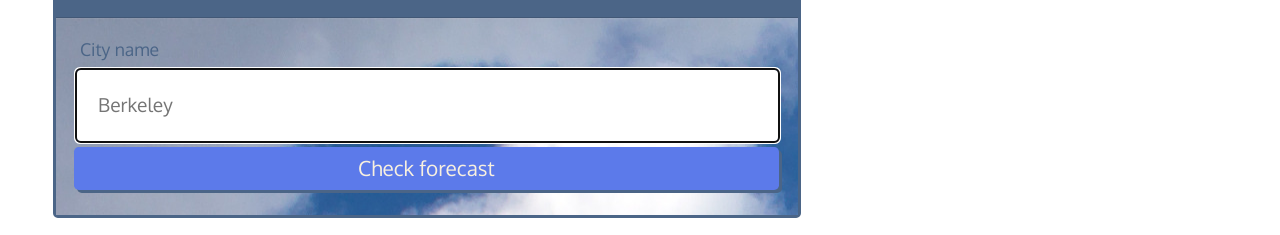
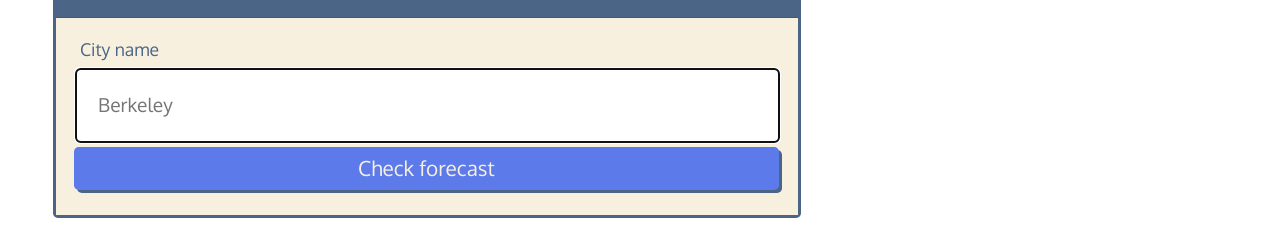
Before and after one commit to Alix1713/travelweather, a plain HTML site: page index.html in a window 1280 px wide. Shown: the part 406-641 px from the top of the page. Drawn offline with nearby package versions, Linux system fonts and the light colour scheme.

```diff
--- a/style.css
+++ b/style.css
@@ -160,7 +160,7 @@
 
   .card-body {
     padding: 2.5%;
-    background-image: url(cloud.jpg);
+    background-color: var(--primary);
   }
 
   /* FORM */
```
Also changed, not shown: script.js (+5 -13 lines), snip.png, 1 other file.
